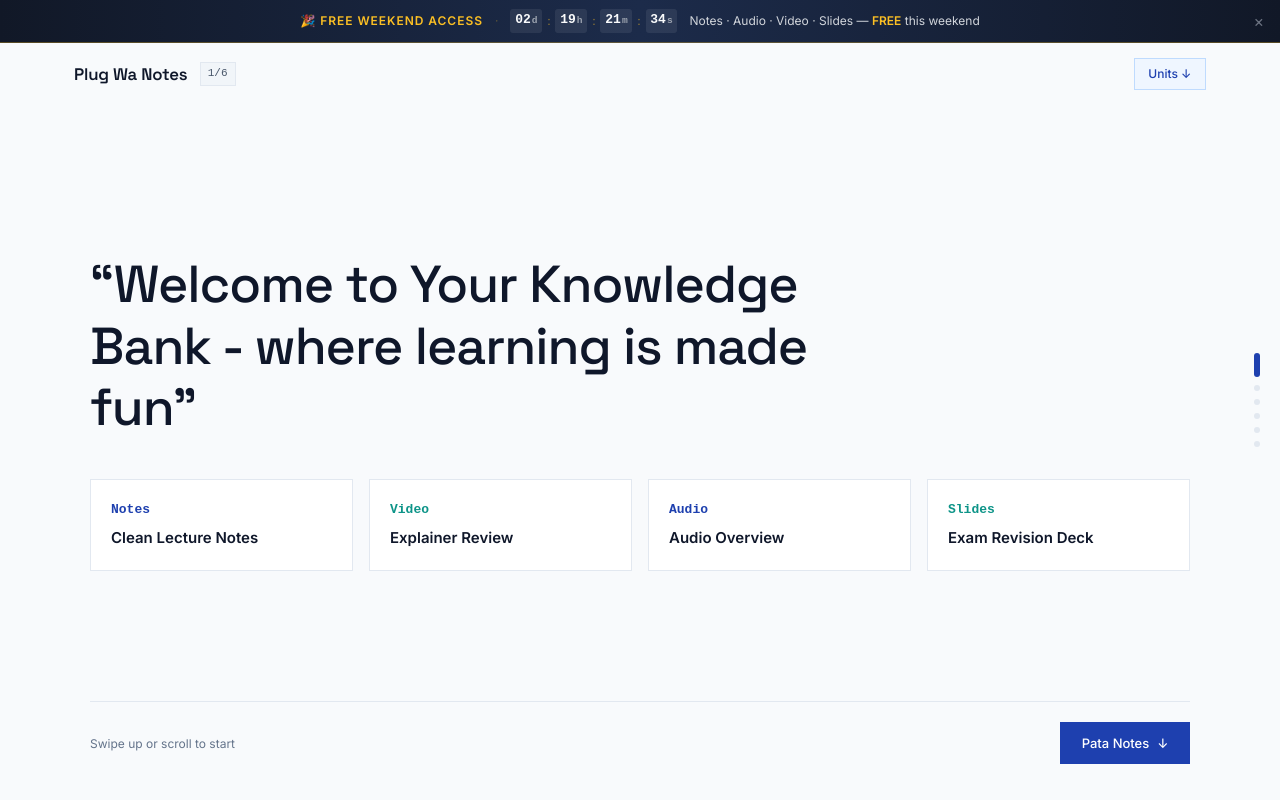
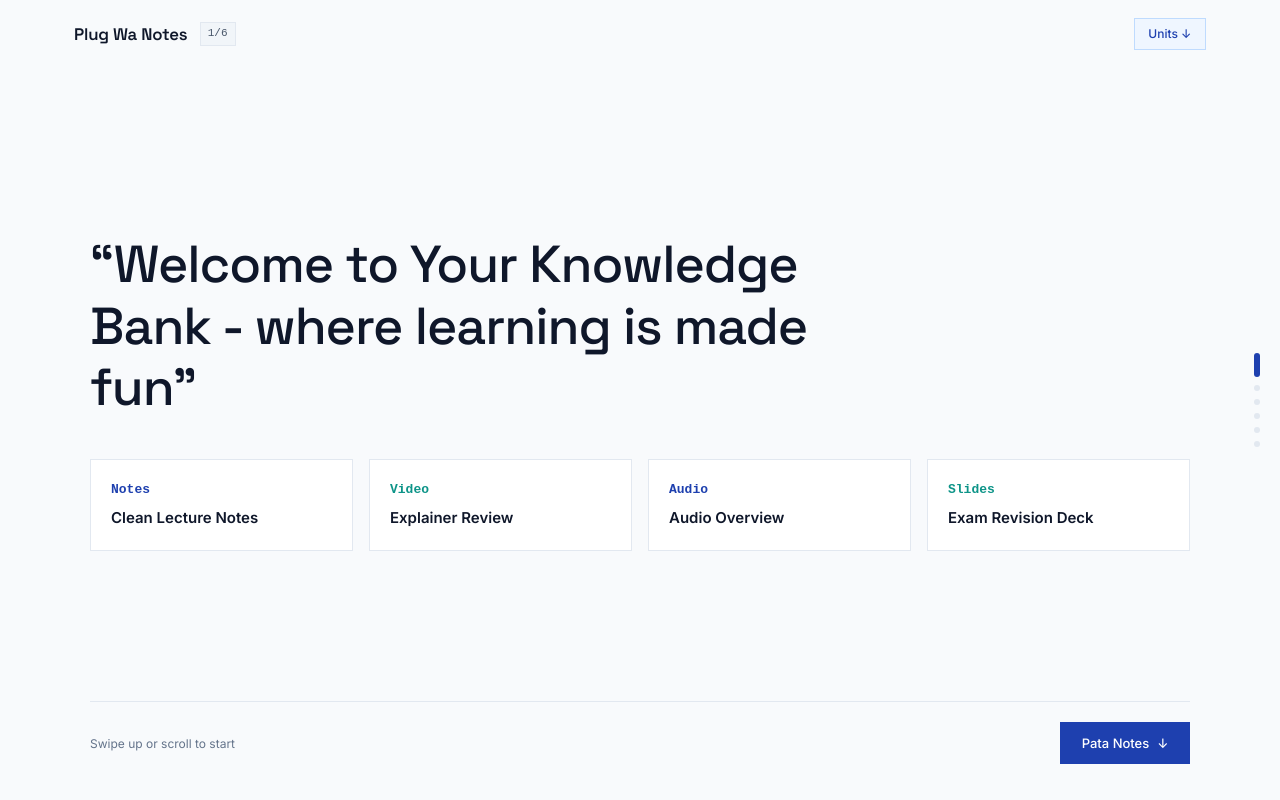
Before and after one commit to christopherhayes776236-cmyk/plug-wa-notes, a Next.js app: page / in a window 1280 px wide. Built offline with nearby package versions, Linux system fonts and the light colour scheme.

Commit message:
feat: move countdown timer to unit pages without emojis, unblock homepage header

```diff
--- a/src/app/globals.css
+++ b/src/app/globals.css
@@ -199,7 +199,7 @@ button:active,
   width: 100%;
   max-width: 680px;
   margin: 0 auto;
-  padding: calc(4.5rem + var(--fwb-h, 0px)) 1.25rem 1.75rem;
+  padding: 4.5rem 1.25rem 1.75rem;
   display: flex;
   flex-direction: column;
   justify-content: space-between;
@@ -207,13 +207,12 @@ button:active,
   position: relative;
   overflow-y: auto;
   -webkit-overflow-scrolling: touch;
-  transition: padding-top 0.2s ease;
 }
 
 @media (min-width: 1024px) {
   .fullpage-slide {
     max-width: 1180px;
-    padding: calc(5.25rem + var(--fwb-h, 0px)) 2.5rem 2.25rem;
+    padding: 5.25rem 2.5rem 2.25rem;
   }
 }
 
--- a/src/app/page.tsx
+++ b/src/app/page.tsx
@@ -9,8 +9,6 @@ import { FormatIcon } from '@/components/FormatIcon';
 import { StaggerWords } from '@/components/text-animations/StaggerWords';
 import { ConvergeLetters } from '@/components/text-animations/ConvergeLetters';
 import { WipeReveal } from '@/components/text-animations/WipeReveal';
-import { FreeWeekendBanner } from '@/components/FreeWeekendBanner';
-import { isFreeWeekend } from '@/lib/config';
 
 const TOTAL_PAGES = 6;
 
@@ -210,8 +208,6 @@ export default function HomePage() {
 
   return (
     <>
-      {isFreeWeekend() && <FreeWeekendBanner />}
-
       {/* ─── Loader ─────────────────────────────────────────── */}
       <AnimatePresence>
         {showLoader && (
@@ -304,10 +300,9 @@ export default function HomePage() {
 
         {/* Floating Header */}
         <header style={{
-          position: 'fixed', top: 'var(--fwb-h, 0px)', left: 0, right: 0, height: '4.25rem', zIndex: 60,
+          position: 'fixed', top: 0, left: 0, right: 0, height: '4.25rem', zIndex: 60,
           display: 'flex', alignItems: 'center', justifyContent: 'space-between',
           padding: '0 1.5rem', maxWidth: '1180px', margin: '0 auto', pointerEvents: 'none',
-          transition: 'top 0.2s ease',
         }}>
           <div style={{ pointerEvents: 'auto', display: 'flex', alignItems: 'center', gap: '0.75rem' }}>
             <span style={{
--- a/src/app/unit/[unitCode]/page.tsx
+++ b/src/app/unit/[unitCode]/page.tsx
@@ -3,6 +3,7 @@ import Link from 'next/link';
 import { notFound } from 'next/navigation';
 import { UNITS, getUnitByCode } from '@/lib/data';
 import { UnitBatchView } from '@/components/UnitBatchView';
+import { UnitCountdownBanner } from '@/components/UnitCountdownBanner';
 
 interface UnitPageProps {
   params: Promise<{
@@ -68,6 +69,8 @@ export default async function UnitPage({ params }: UnitPageProps) {
         )}
       </section>
 
+      <UnitCountdownBanner />
+
       <UnitBatchView unit={unit} />
 
       <section style={{
--- a/src/components/FreeWeekendBanner.tsx
+++ /dev/null
@@ -1,169 +0,0 @@
-'use client';
-
-import React, { useState, useEffect } from 'react';
-import { isFreeWeekend } from '@/lib/config';
-
-// ─── FREE WEEKEND BANNER ──────────────────────────────────────────────────────
-// This component auto-hides when sessionStorage flag is set (dismissed).
-// It is only rendered when isFreeWeekend() is true.
-// To remove it permanently: set FREE_WEEKEND_ACTIVE = false in config.ts or flip env var.
-
-function getTimeUntilMonday(): { days: number; hours: number; mins: number; secs: number } {
-  const now = new Date();
-  // Next Monday 00:00 EAT (UTC+3)
-  const nextMonday = new Date(now);
-  const day = nextMonday.getDay(); // 0=Sun, 1=Mon, …, 6=Sat
-  const daysUntilMonday = day === 0 ? 1 : day === 1 ? 7 : 8 - day;
-  nextMonday.setDate(nextMonday.getDate() + daysUntilMonday);
-  nextMonday.setHours(0, 0, 0, 0);
-
-  const diff = Math.max(0, nextMonday.getTime() - now.getTime());
-  const totalSecs = Math.floor(diff / 1000);
-  return {
-    days: Math.floor(totalSecs / 86400),
-    hours: Math.floor((totalSecs % 86400) / 3600),
-    mins: Math.floor((totalSecs % 3600) / 60),
-    secs: totalSecs % 60,
-  };
-}
-
-export const FreeWeekendBanner: React.FC = () => {
-  const [dismissed, setDismissed] = useState(true); // start hidden to avoid SSR flash
-  const [countdown, setCountdown] = useState(getTimeUntilMonday());
-
-  useEffect(() => {
-    if (!isFreeWeekend()) return;
-    // Check sessionStorage — if already dismissed this session, stay hidden
-    const isDismissed = sessionStorage.getItem('fwb-dismissed') === '1';
-    if (!isDismissed) {
-      setDismissed(false);
-      document.documentElement.style.setProperty('--fwb-h', '40px');
-    }
-    return () => {
-      document.documentElement.style.setProperty('--fwb-h', '0px');
-    };
-  }, []);
-
-  useEffect(() => {
-    if (!isFreeWeekend()) return;
-    const timer = setInterval(() => setCountdown(getTimeUntilMonday()), 1000);
-    return () => clearInterval(timer);
-  }, []);
-
-  const handleDismiss = () => {
-    sessionStorage.setItem('fwb-dismissed', '1');
-    setDismissed(true);
-    document.documentElement.style.setProperty('--fwb-h', '0px');
-  };
-
-  if (dismissed || !isFreeWeekend()) return null;
-
-  const pad = (n: number) => String(n).padStart(2, '0');
-
-  return (
-    <div
-      id="free-weekend-banner"
-      style={{
-        position: 'fixed',
-        top: 0,
-        left: 0,
-        right: 0,
-        zIndex: 9998,
-        background: 'linear-gradient(90deg, #111827 0%, #1c2b4a 50%, #111827 100%)',
-        borderBottom: '1px solid rgba(251, 191, 36, 0.3)',
-        display: 'flex',
-        alignItems: 'center',
-        justifyContent: 'center',
-        padding: '0.55rem 1rem',
-        gap: '0.75rem',
-        flexWrap: 'wrap',
-      }}
-    >
-      {/* Left: label */}
-      <span
-        style={{
-          display: 'inline-flex',
-          alignItems: 'center',
-          gap: '0.375rem',
-          fontSize: '0.75rem',
-          fontWeight: 800,
-          color: '#FBBF24',
-          letterSpacing: '0.08em',
-          textTransform: 'uppercase',
-          whiteSpace: 'nowrap',
-        }}
-      >
-        🎉 FREE WEEKEND ACCESS
-      </span>
-
-      {/* Divider */}
-      <span style={{ color: 'rgba(251, 191, 36, 0.3)', fontSize: '0.75rem' }}>·</span>
-
-      {/* Countdown */}
-      <span style={{ display: 'inline-flex', alignItems: 'center', gap: '0.3rem' }}>
-        {[
-          { val: countdown.days, label: 'd' },
-          { val: countdown.hours, label: 'h' },
-          { val: countdown.mins, label: 'm' },
-          { val: countdown.secs, label: 's' },
-        ].map(({ val, label }, i) => (
-          <React.Fragment key={label}>
-            {i > 0 && (
-              <span style={{ color: 'rgba(251,191,36,0.5)', fontSize: '0.75rem' }}>:</span>
-            )}
-            <span
-              style={{
-                fontFamily: 'monospace',
-                fontSize: '0.8125rem',
-                fontWeight: 700,
-                color: '#F9FAFB',
-                background: 'rgba(255,255,255,0.08)',
-                padding: '0.1rem 0.3rem',
-                borderRadius: '3px',
-                minWidth: '2ch',
-                textAlign: 'center',
-              }}
-            >
-              {pad(val)}
-              <span style={{ fontSize: '0.6rem', color: '#9CA3AF', marginLeft: '1px' }}>{label}</span>
-            </span>
-          </React.Fragment>
-        ))}
-      </span>
-
-      {/* Center: message */}
-      <span
-        style={{
-          fontSize: '0.75rem',
-          color: '#D1D5DB',
-          whiteSpace: 'nowrap',
-        }}
-      >
-        Notes · Audio · Video · Slides —{' '}
-        <strong style={{ color: '#FBBF24' }}>FREE</strong> this weekend
-      </span>
-
-      {/* Dismiss × */}
-      <button
-        id="free-weekend-banner-dismiss"
-        onClick={handleDismiss}
-        aria-label="Dismiss free weekend banner"
-        style={{
-          position: 'absolute',
-          right: '0.75rem',
-          top: '50%',
-          transform: 'translateY(-50%)',
-          background: 'none',
-          border: 'none',
-          color: '#6B7280',
-          fontSize: '1rem',
-          cursor: 'pointer',
-          lineHeight: 1,
-          padding: '0.25rem',
-        }}
-      >
-        ×
-      </button>
-    </div>
-  );
-};
--- a/src/components/ProductCard.tsx
+++ b/src/components/ProductCard.tsx
@@ -224,7 +224,7 @@ export const ProductCard: React.FC<ProductCardProps> = ({ product, unitCode }) =
                   borderRadius: '4px',
                   width: 'fit-content'
                 }}>
-                  <span>⚡ Free Weekend Pass</span>
+                  <span>Free Weekend Pass</span>
                 </div>
                 {renderDownloadButtons()}
               </div>
@@ -298,7 +298,7 @@ export const ProductCard: React.FC<ProductCardProps> = ({ product, unitCode }) =
                     width: '100%',
                   }}
                 >
-                  <span>⚡ Weekend Free Pass — Skip Payment & Download</span>
+                  <span>Weekend Free Pass — Skip Payment & Download</span>
                 </button>
               )}
             </form>
--- /dev/null
+++ b/src/components/UnitCountdownBanner.tsx
@@ -0,0 +1,111 @@
+'use client';
+
+import React, { useState, useEffect } from 'react';
+import { isFreeWeekend } from '@/lib/config';
+
+function getTimeUntilMonday(): { days: number; hours: number; mins: number; secs: number } {
+  const now = new Date();
+  // Next Monday 00:00 EAT (UTC+3)
+  const nextMonday = new Date(now);
+  const day = nextMonday.getDay(); // 0=Sun, 1=Mon, ..., 6=Sat
+  const daysUntilMonday = day === 0 ? 1 : day === 1 ? 7 : 8 - day;
+  nextMonday.setDate(nextMonday.getDate() + daysUntilMonday);
+  nextMonday.setHours(0, 0, 0, 0);
+
+  const diff = Math.max(0, nextMonday.getTime() - now.getTime());
+  const totalSecs = Math.floor(diff / 1000);
+  return {
+    days: Math.floor(totalSecs / 86400),
+    hours: Math.floor((totalSecs % 86400) / 3600),
+    mins: Math.floor((totalSecs % 3600) / 60),
+    secs: totalSecs % 60,
+  };
+}
+
+export const UnitCountdownBanner: React.FC = () => {
+  const [mounted, setMounted] = useState(false);
+  const [countdown, setCountdown] = useState(getTimeUntilMonday());
+
+  useEffect(() => {
+    setMounted(true);
+    const timer = setInterval(() => setCountdown(getTimeUntilMonday()), 1000);
+    return () => clearInterval(timer);
+  }, []);
+
+  if (!mounted || !isFreeWeekend()) return null;
+
+  const pad = (n: number) => String(n).padStart(2, '0');
+
+  return (
+    <div
+      style={{
+        marginBottom: '1.5rem',
+        padding: '0.875rem 1rem',
+        background: '#F8FAFC',
+        border: '1px solid #E2E8F0',
+        borderRadius: '6px',
+        display: 'flex',
+        flexDirection: 'column',
+        gap: '0.4rem',
+      }}
+    >
+      <div
+        style={{
+          display: 'flex',
+          alignItems: 'center',
+          justifyContent: 'space-between',
+          flexWrap: 'wrap',
+          gap: '0.5rem',
+        }}
+      >
+        <span
+          style={{
+            fontFamily: 'var(--font-display)',
+            fontSize: '0.75rem',
+            fontWeight: 700,
+            letterSpacing: '0.08em',
+            textTransform: 'uppercase',
+            color: '#15803D',
+          }}
+        >
+          Free Weekend Access
+        </span>
+
+        <span
+          style={{
+            display: 'inline-flex',
+            alignItems: 'center',
+            gap: '0.25rem',
+            fontFamily: 'monospace',
+            fontSize: '0.8125rem',
+            fontWeight: 600,
+            color: '#0F172A',
+            background: '#FFFFFF',
+            padding: '0.2rem 0.5rem',
+            borderRadius: '4px',
+            border: '1px solid #E2E8F0',
+          }}
+        >
+          <span>{pad(countdown.days)}d</span>
+          <span style={{ color: '#94A3B8' }}>:</span>
+          <span>{pad(countdown.hours)}h</span>
+          <span style={{ color: '#94A3B8' }}>:</span>
+          <span>{pad(countdown.mins)}m</span>
+          <span style={{ color: '#94A3B8' }}>:</span>
+          <span>{pad(countdown.secs)}s</span>
+        </span>
+      </div>
+
+      <p
+        style={{
+          margin: 0,
+          fontSize: '0.75rem',
+          color: '#64748B',
+          lineHeight: 1.4,
+        }}
+      >
+        All lecture notes, audio overviews, videos, and slides are free to download until Monday 00:00.
+      </p>
+    </div>
+  );
+};
```
